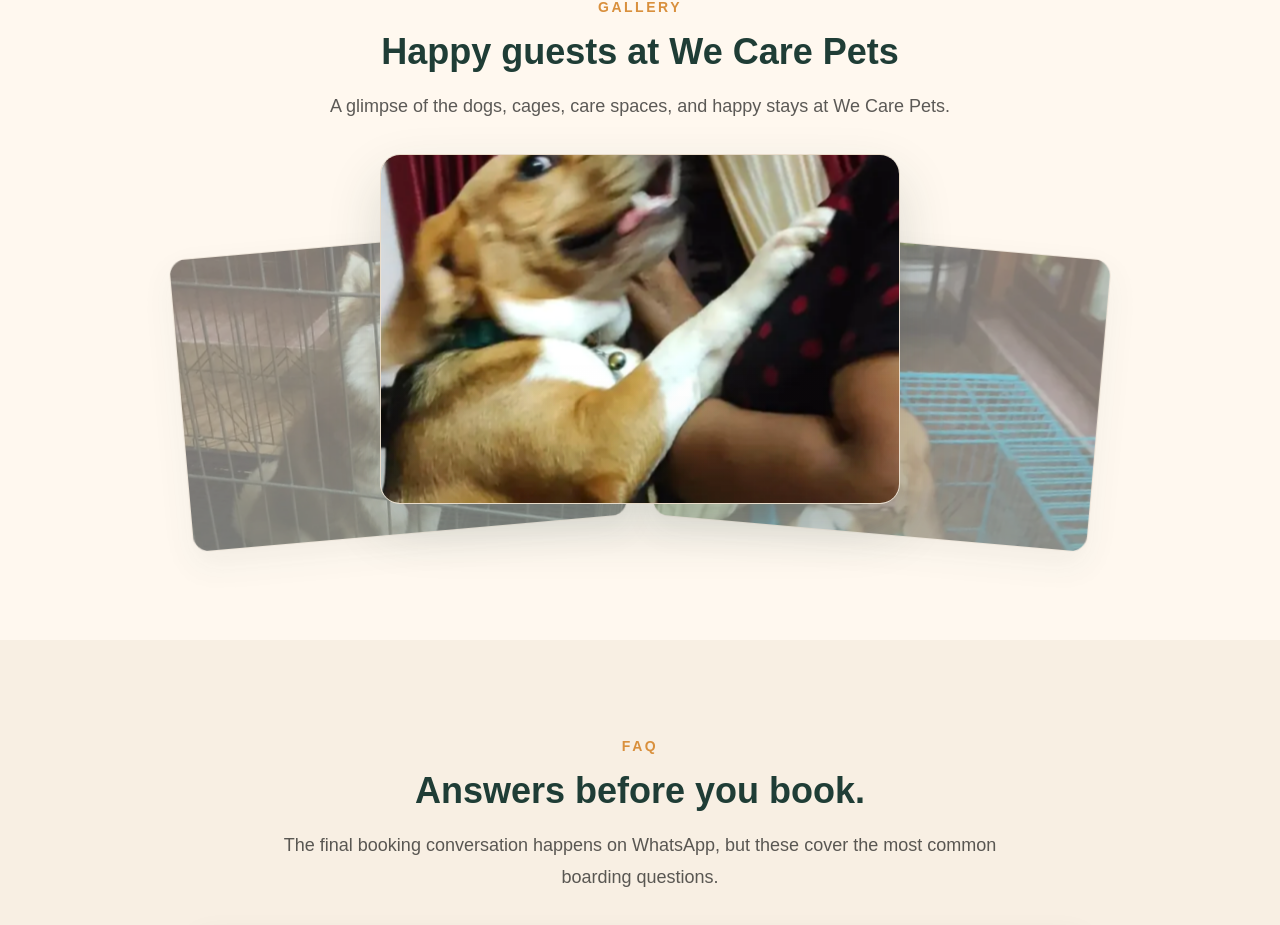
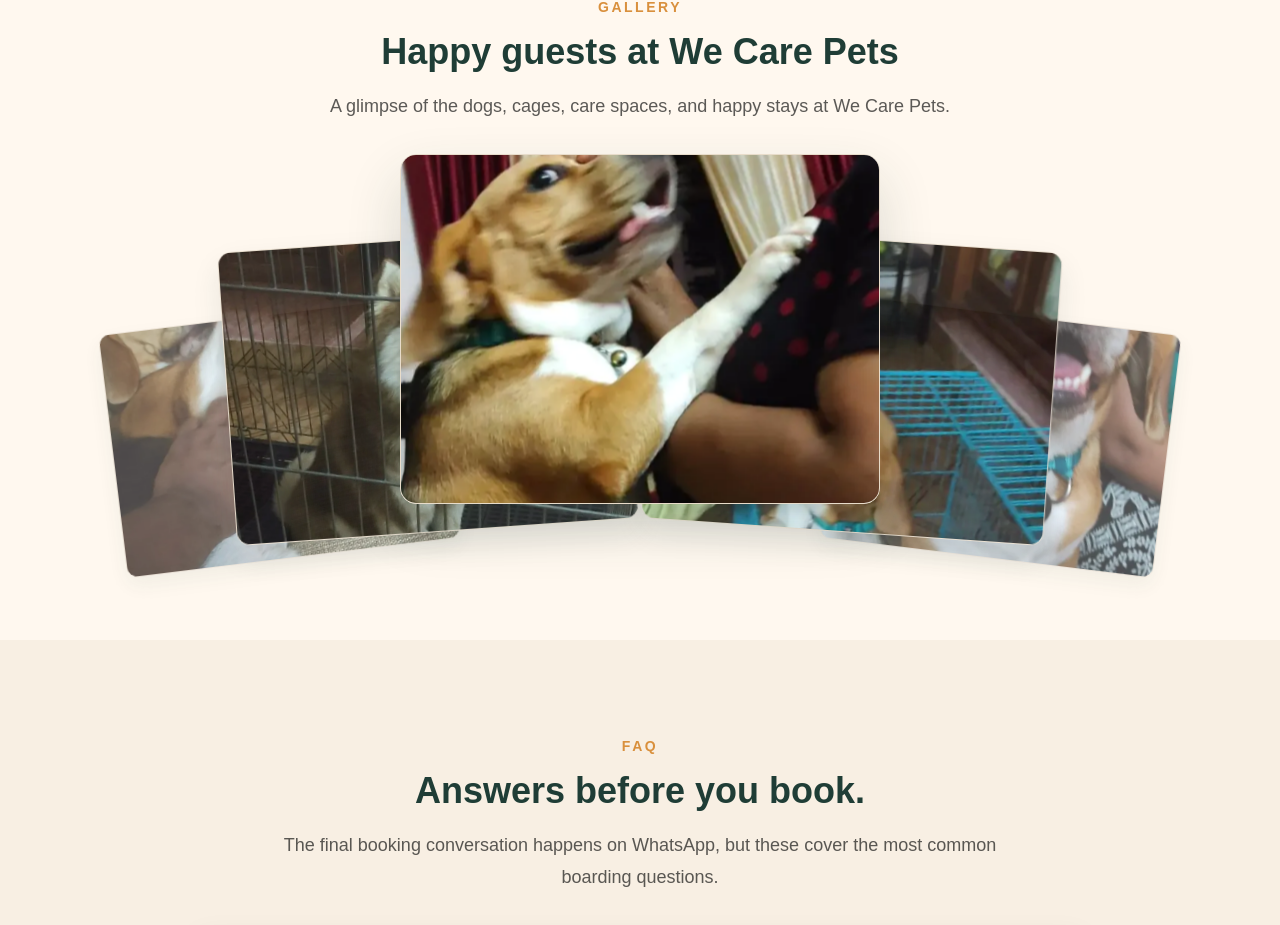
Before and after one commit to godlykmathews/we-care-pets-website, a Next.js app: page / in a window 1280 px wide. Shown: the part 4453-5378 px from the top of the page. Built offline with nearby package versions, Linux system fonts and the light colour scheme.

Commit message:
Show five clear gallery cards

```diff
--- a/src/app/globals.css
+++ b/src/app/globals.css
@@ -267,8 +267,8 @@ section {
 .gallery-poster-card {
   background: #ffffff;
   border: 1px solid #e8dccb;
-  border-radius: 1.25rem;
-  height: 290px;
+  border-radius: 1rem;
+  height: 270px;
   left: 50%;
   overflow: hidden;
   position: absolute;
@@ -279,21 +279,8 @@ section {
     filter 680ms cubic-bezier(0.16, 1, 0.3, 1),
     opacity 680ms cubic-bezier(0.16, 1, 0.3, 1),
     transform 680ms cubic-bezier(0.16, 1, 0.3, 1);
-  width: min(78vw, 430px);
+  width: min(68vw, 390px);
   will-change: transform, opacity;
-}
-
-.gallery-poster-card::after {
-  background: linear-gradient(
-    to top,
-    rgba(31, 61, 54, 0.3),
-    transparent 42%
-  );
-  content: "";
-  inset: 0;
-  pointer-events: none;
-  position: absolute;
-  transition: opacity 680ms ease;
 }
 
 .gallery-poster-image {
@@ -306,35 +293,47 @@ section {
 
 .gallery-poster-active {
   box-shadow: 0 24px 54px rgba(31, 61, 54, 0.16);
-  filter: saturate(1.06);
+  filter: saturate(1.04);
   opacity: 1;
   transform: translateX(-50%) translateY(0) rotate(0deg) scale(1);
-  z-index: 4;
-}
-
-.gallery-poster-active::after {
-  opacity: 0.12;
+  z-index: 5;
 }
 
 .gallery-poster-active .gallery-poster-image {
-  filter: contrast(1.02);
+  filter: contrast(1.01);
   transform: scale(1.055);
 }
 
 .gallery-poster-previous,
 .gallery-poster-next {
   box-shadow: 0 16px 34px rgba(31, 61, 54, 0.1);
-  filter: saturate(0.92) brightness(0.96);
-  opacity: 0.56;
-  z-index: 2;
+  filter: saturate(0.98);
+  opacity: 0.92;
+  z-index: 4;
 }
 
 .gallery-poster-previous {
-  transform: translateX(-86%) translateY(30px) rotate(-5deg) scale(0.82);
+  transform: translateX(-82%) translateY(22px) rotate(-4deg) scale(0.82);
 }
 
 .gallery-poster-next {
-  transform: translateX(-14%) translateY(30px) rotate(5deg) scale(0.82);
+  transform: translateX(-18%) translateY(22px) rotate(4deg) scale(0.82);
+}
+
+.gallery-poster-far-previous,
+.gallery-poster-far-next {
+  box-shadow: 0 12px 26px rgba(31, 61, 54, 0.08);
+  filter: saturate(0.96);
+  opacity: 0.74;
+  z-index: 3;
+}
+
+.gallery-poster-far-previous {
+  transform: translateX(-108%) translateY(46px) rotate(-7deg) scale(0.68);
+}
+
+.gallery-poster-far-next {
+  transform: translateX(8%) translateY(46px) rotate(7deg) scale(0.68);
 }
 
 .gallery-poster-hidden {
@@ -347,15 +346,23 @@ section {
 @media (min-width: 768px) {
   .gallery-poster-card {
     height: 350px;
-    width: min(48vw, 520px);
+    width: min(42vw, 480px);
   }
 
   .gallery-poster-previous {
-    transform: translateX(-94%) translateY(30px) rotate(-5deg) scale(0.84);
+    transform: translateX(-92%) translateY(28px) rotate(-4deg) scale(0.84);
   }
 
   .gallery-poster-next {
-    transform: translateX(-6%) translateY(30px) rotate(5deg) scale(0.84);
+    transform: translateX(-8%) translateY(28px) rotate(4deg) scale(0.84);
+  }
+
+  .gallery-poster-far-previous {
+    transform: translateX(-122%) translateY(54px) rotate(-7deg) scale(0.7);
+  }
+
+  .gallery-poster-far-next {
+    transform: translateX(22%) translateY(54px) rotate(7deg) scale(0.7);
   }
 }
 
--- a/src/components/Gallery.tsx
+++ b/src/components/Gallery.tsx
@@ -23,19 +23,26 @@ export default function Gallery() {
 
   const getPosterPosition = (index: number) => {
     const total = galleryItems.length;
-    const previousIndex = (activeIndex - 1 + total) % total;
-    const nextIndex = (activeIndex + 1) % total;
+    const offset = (index - activeIndex + total) % total;
 
-    if (index === activeIndex) {
+    if (offset === 0) {
       return "active";
     }
 
-    if (index === previousIndex) {
+    if (offset === total - 1) {
       return "previous";
     }
 
-    if (index === nextIndex) {
+    if (offset === 1) {
       return "next";
+    }
+
+    if (offset === total - 2) {
+      return "far-previous";
+    }
+
+    if (offset === 2) {
+      return "far-next";
     }
 
     return "hidden";
```
